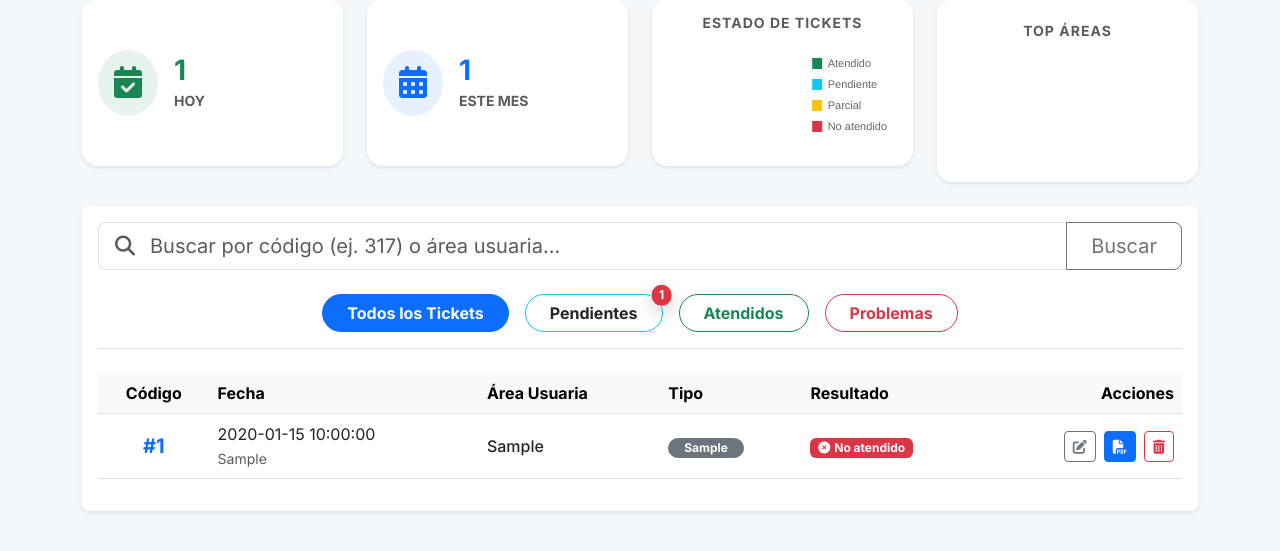
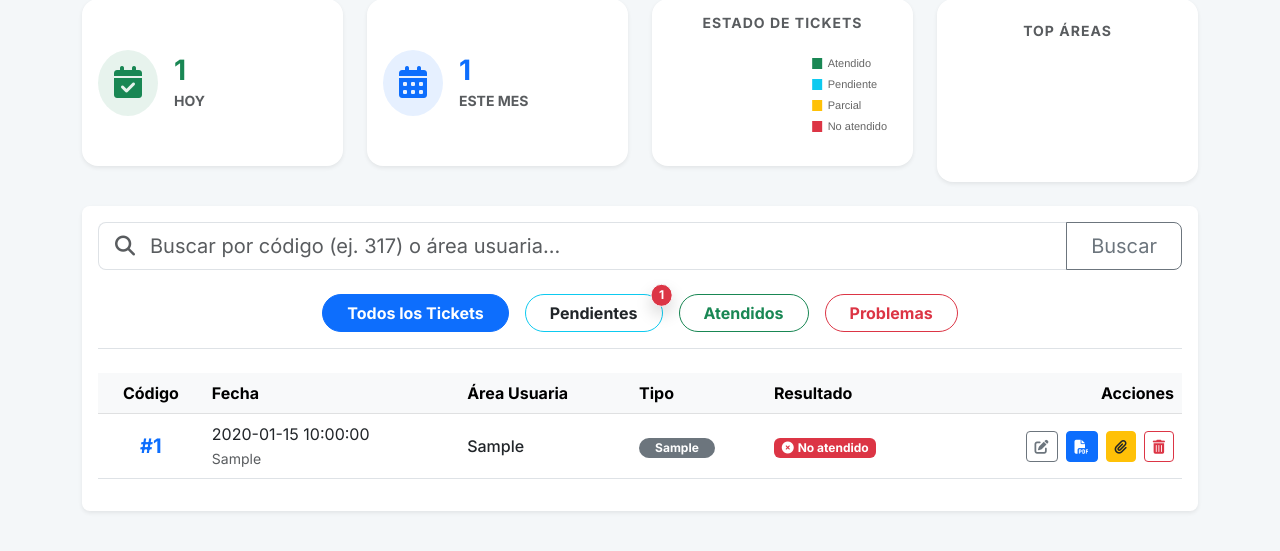
Before and after one commit to raulmarincarlos-eng/soporte-draj, a Flask app: page /dashboard in a window 1280 px wide. Shown: the part 205-756 px from the top of the page. Run offline with Flask 3, Linux system fonts and the light colour scheme; the visitor is signed in with stand-in values (Sample User, id 1); a database or web service that is not in the repository returns one stand-in record (values such as "Sample title"); data that the repository does not hold is empty; some libraries are stand-ins or nearby versions.

Commit message:
Add Evidence button to Dashboard

```diff
--- a/templates/dashboard.html
+++ b/templates/dashboard.html
@@ -164,6 +164,11 @@
                                 <a href="{{ url_for('detalle', id_str=item.id) }}" class="btn btn-sm btn-primary hover-scale" title="Ver/Imprimir PDF">
                                     <i class="fas fa-file-pdf"></i>
                                 </a>
+                                {% if item.evidencia_parcial %}
+                                <a href="{{ url_for('static', filename='uploads/' + item.evidencia_parcial) }}" target="_blank" class="btn btn-sm btn-warning hover-scale text-dark fw-bold" title="Ver Evidencia Adjunta">
+                                    <i class="fas fa-paperclip"></i>
+                                </a>
+                                {% endif %}
                                 <form action="{{ url_for('eliminar', id_str=item.id) }}" method="POST" class="d-inline" onsubmit="return confirm('¿Seguro que deseas eliminar la atención #{{ item.id }}? Esta acción no se puede deshacer.');">
                                     <button type="submit" class="btn btn-sm btn-outline-danger hover-scale" title="Eliminar">
                                         <i class="fas fa-trash-alt"></i>
```
